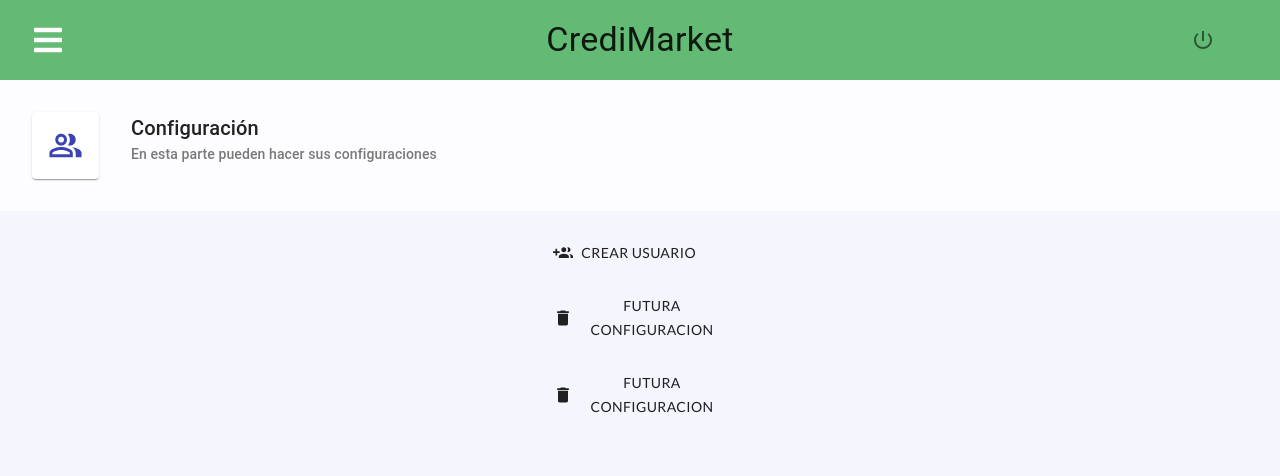
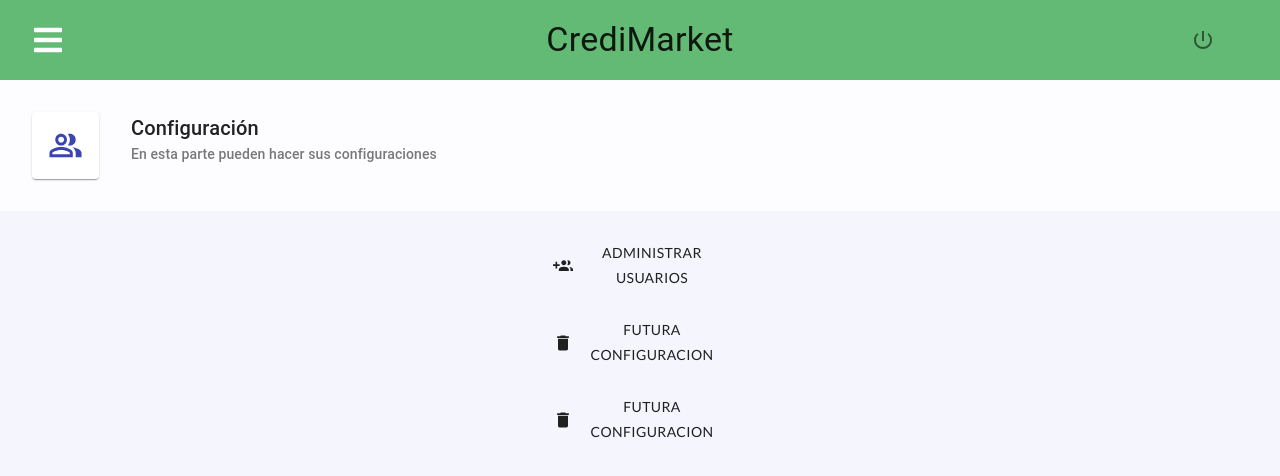
Before and after one commit to obed-herrera/cmproduction, a React (Create React App) app: page /configuration in a window 1280 px wide. Shown: the top 476 px of the page. Built offline with nearby package versions, Linux system fonts and the light colour scheme.

Commit message:
Boton para crear usuario
Se creo un boton y se redirecciono para crear usuarios

```diff
--- a/src/pages/Configuration/Configuration.js
+++ b/src/pages/Configuration/Configuration.js
@@ -6,6 +6,7 @@ import Button from '@material-ui/core/Button';
 import DeleteIcon from '@material-ui/icons/Delete';
 import Grid from '@material-ui/core/Grid';
 import GroupAddIcon from '@material-ui/icons/GroupAdd';
+import { Link } from 'react-router-dom';
 
 
 const useStyles = makeStyles((theme) => ({
@@ -14,7 +15,7 @@ const useStyles = makeStyles((theme) => ({
     },
   }));
 
-export default function Loan(){
+export default function Configuration(){
     const classes = useStyles();
     return(
         <>
@@ -26,14 +27,18 @@ export default function Loan(){
         <div>
             <Grid container justify = "center">
                 <Grid item xs = {2}>
+                    <Grid item>
+                        <Link to = '/createuser'>
                         <Button
                             variant = "container"
                             color = "secondary"
                             className = {classes.button}
                             startIcon = {<GroupAddIcon/>}
                         >
-                    Crear Usuario
+                        Administrar Usuarios
                         </Button>
+                        </Link>
+                    </Grid>
                     <Button
                         variant = "container"
                         color = "default"
```
Lines whose indentation alone changed are shown as unchanged.
